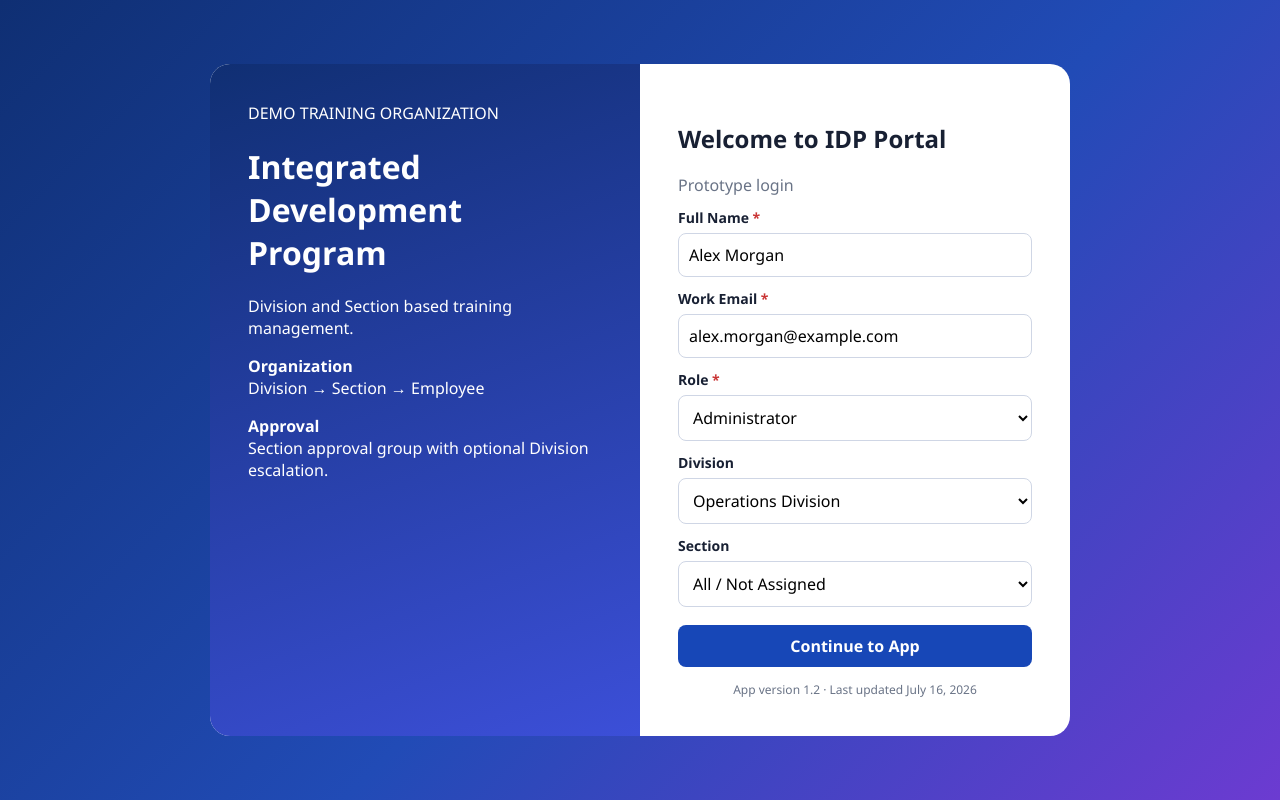
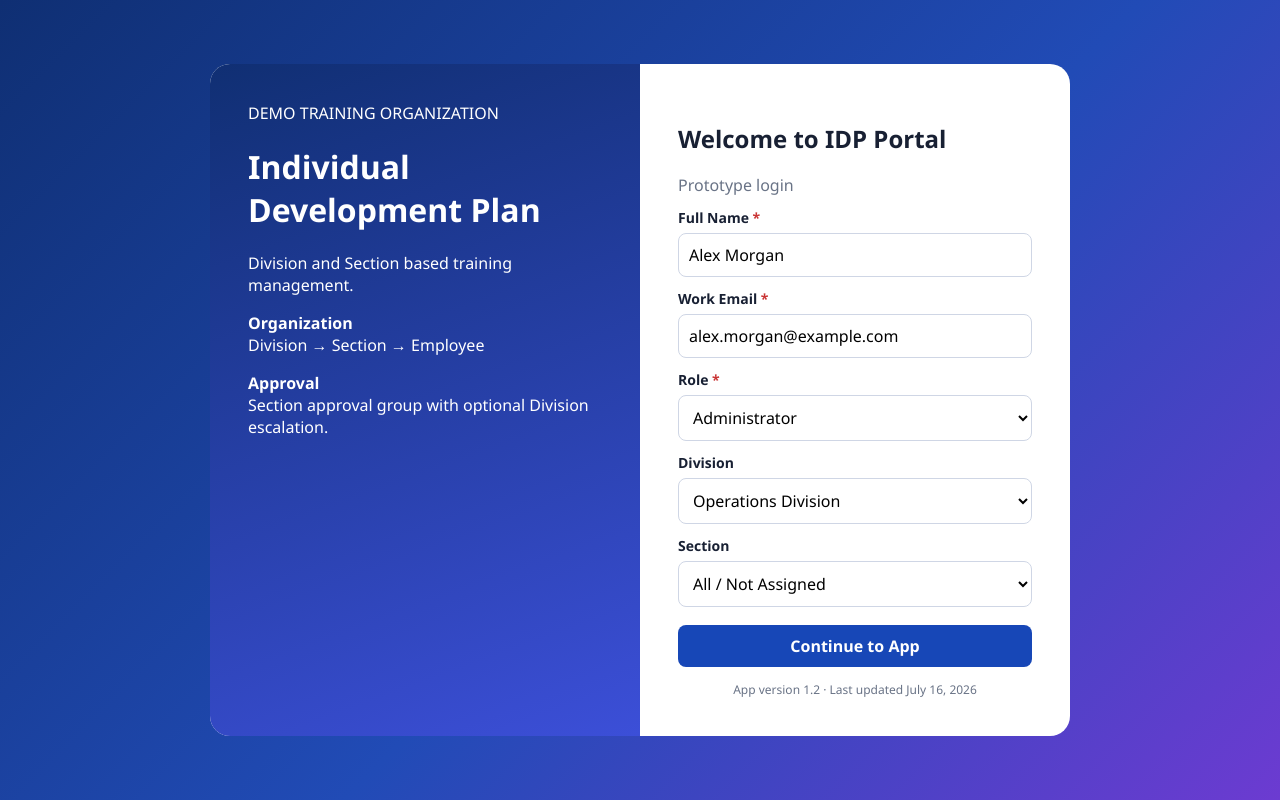
Before and after one commit to YuthPS/IDP-Training-Site, a plain HTML site: page index.html in a window 1280 px wide. Drawn offline with Linux system fonts and the light colour scheme.

Commit message:
Add files via upload

```diff
--- a/index.html
+++ b/index.html
@@ -28,7 +28,7 @@ table{width:100%;border-collapse:collapse}th,td{padding:11px;border-bottom:1px s
   <div class="login-card">
     <div class="login-brand">
       <div>DEMO TRAINING ORGANIZATION</div>
-      <h1>Integrated Development Program</h1>
+      <h1>Individual Development Plan</h1>
       <p>Division and Section based training management.</p>
       <p><b>Organization</b><br>Division → Section → Employee</p>
       <p><b>Approval</b><br>Section approval group with optional Division escalation.</p>
@@ -48,7 +48,7 @@ table{width:100%;border-collapse:collapse}th,td{padding:11px;border-bottom:1px s
 
 <div class="app">
 <aside>
-  <div class="brand"><h1>IDP TRAINING APP</h1><p>Integrated Development Program</p></div>
+  <div class="brand"><h1>IDP TRAINING APP</h1><p>Individual Development Plan</p></div>
   <div class="user"><strong id="sideName"></strong><small id="sideRole"></small></div>
   <nav id="nav"></nav>
   <div class="org"><b>Organization</b><small id="sideDivision"></small><small id="sideSection"></small></div>
```
